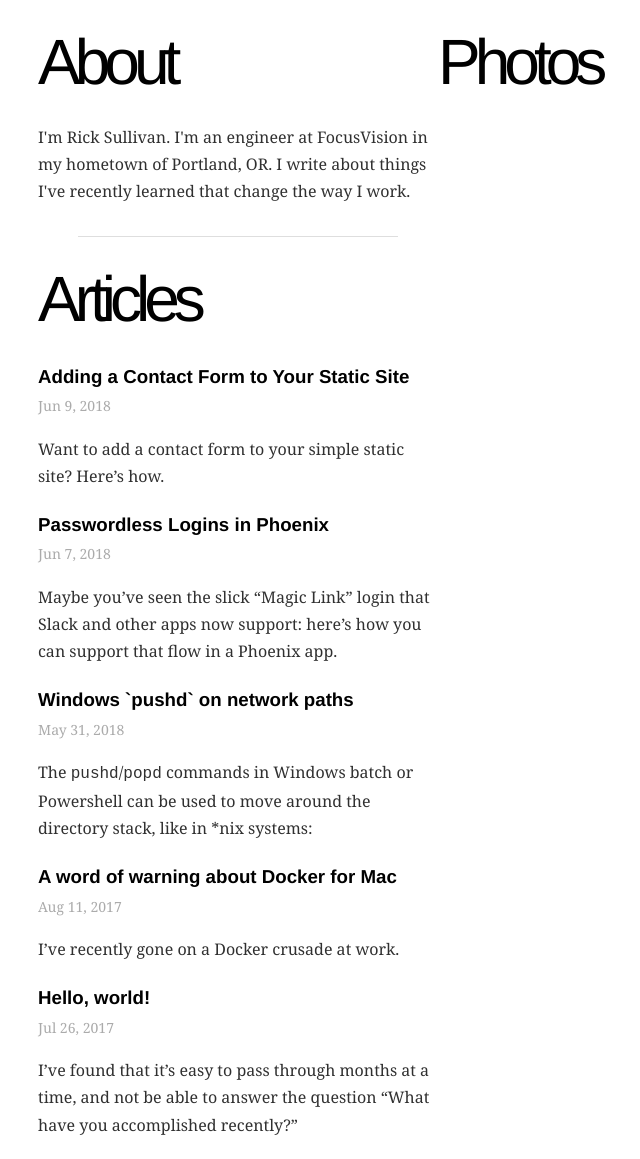
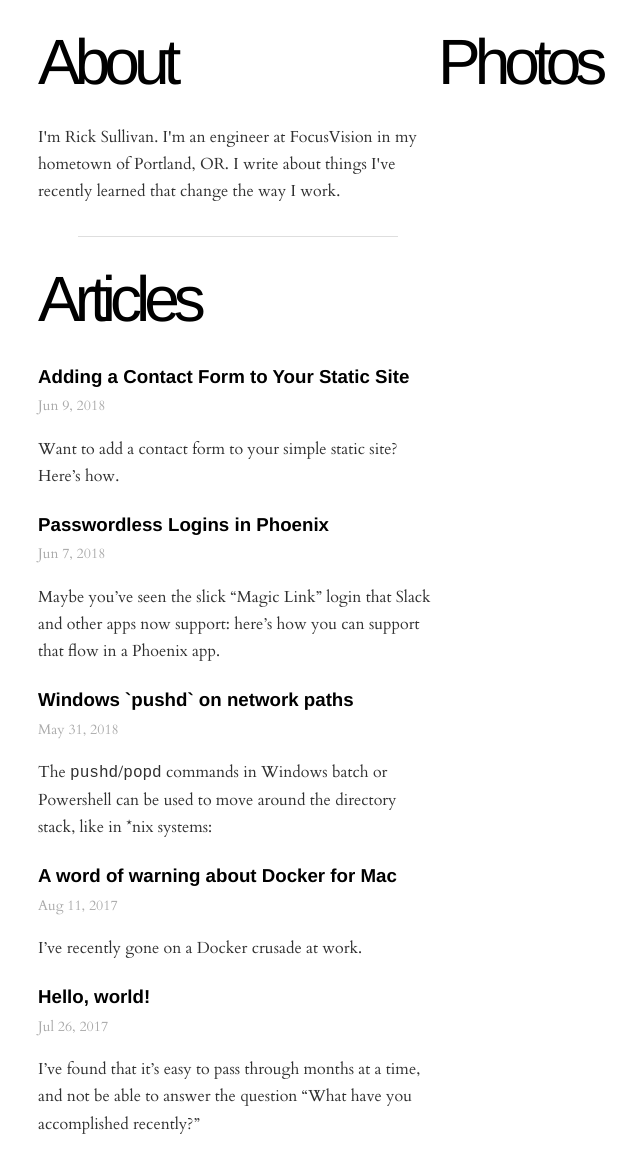
Before and after one commit to rsullivan00/blog, a Jekyll site: the page built from index.md, in a window 1280 px wide. Shown: the whole page, without its empty margins (147-787 px from the left). Built offline with Jekyll 4.4.1, drawn with Linux system fonts in a browser that asks for light colours.

Commit message:
Include cardo font link

```diff
--- a/_layouts/default.html
+++ b/_layouts/default.html
@@ -2,6 +2,7 @@
 <html lang="{{ page.lang | default: site.lang | default: "en" }}">
   <head>
     <link rel="stylesheet" href="{{ '/assets/main.css' | relative_url }}" />
+    <link href='https://fonts.googleapis.com/css?family=Cardo' rel='stylesheet' type='text/css' />
   </head>
 
   <body>
--- a/_sass/_typography.scss
+++ b/_sass/_typography.scss
@@ -3,6 +3,7 @@ $font-size-sm: 14px;
 
 body {
   font-family: cardo, georgia, serif;
+  font-weight: 400;
   color: #303030;
   font-size: $font-size-m;
   line-height: 1.7;
```
